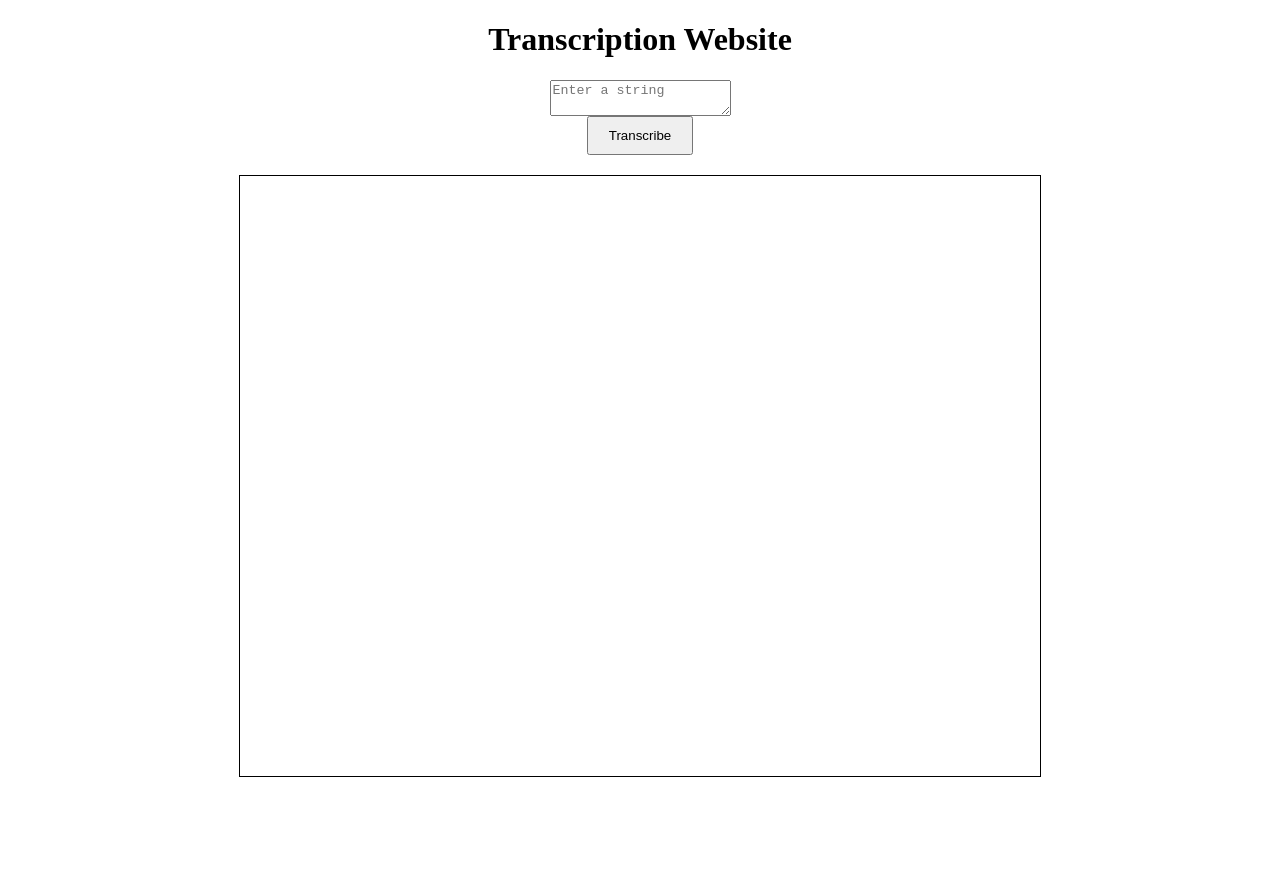
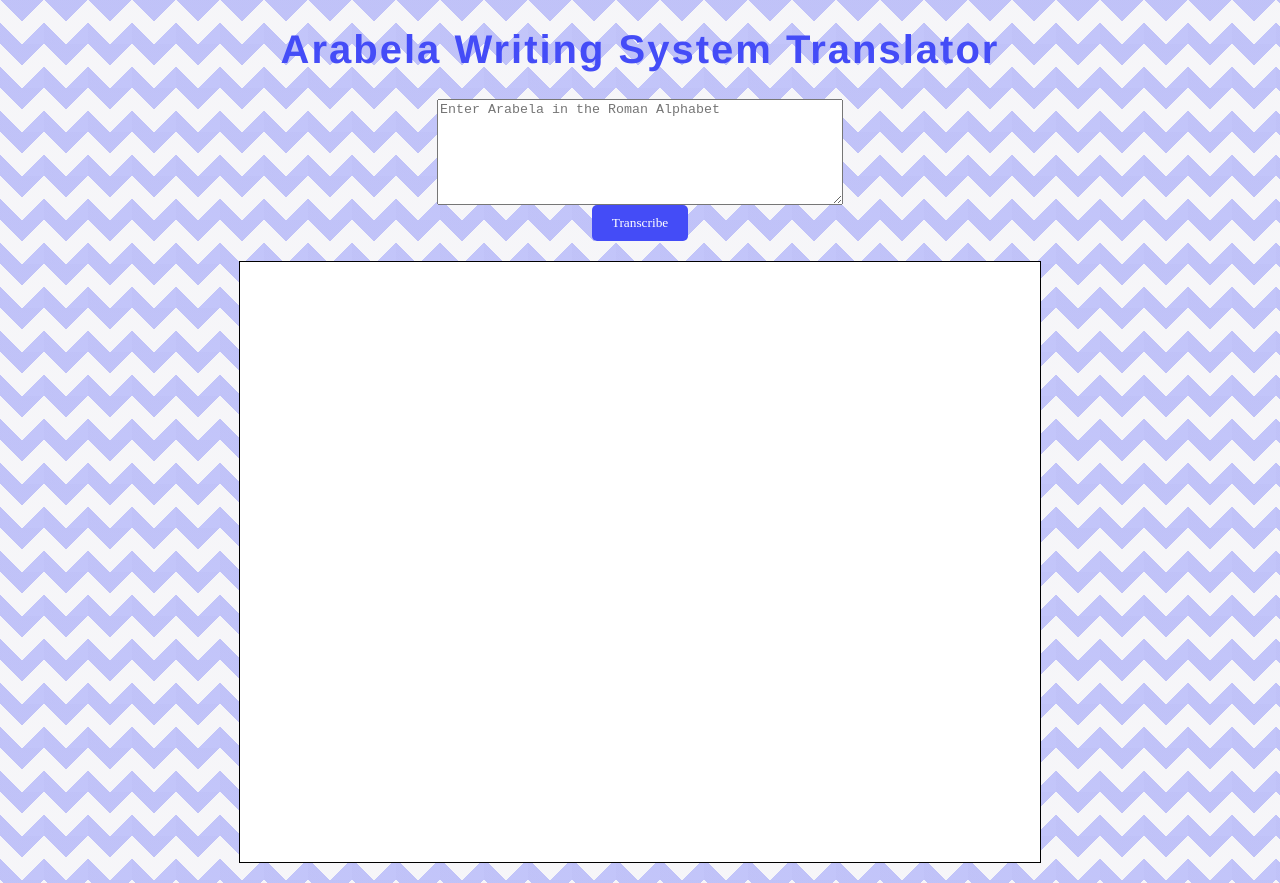
Before and after one commit to jeugarte/AraneticWS, a plain HTML site: page index.html in a window 1280 px wide. Before the commit the page ends 800 px from the top, so only its background shows below. Drawn offline with Linux system fonts and the light colour scheme; a web font is replaced by a local one.

Commit message:
Fnished designing and issues with wrapping transcriptions

```diff
--- a/index.html
+++ b/index.html
@@ -1,13 +1,24 @@
 <!DOCTYPE html>
 <html>
 <head>
-  <title>Transcription Website</title>
+  <title>Arabela Writing System Translator</title>
+  <link rel="stylesheet" href="https://fonts.googleapis.com/css?family=Trirong">
+  <style>
+
+    body {
+      background-color: rgba(238, 237, 243, 0.3);
+      background-image: linear-gradient(135deg, rgba(68, 76, 247, 0.3) 25%, transparent 25%), linear-gradient(225deg, rgba(68, 76, 247, 0.3) 25%, transparent 25%), linear-gradient(45deg, rgba(68, 76, 247, 0.3) 25%, transparent 25%), linear-gradient(315deg, rgba(68, 76, 247, 0.3) 25%, rgba(238, 237, 243, 0.3) 25%);
+      background-position: 22px 0, 22px 0, 0 0, 0 0;
+      background-size: 44px 44px;
+      background-repeat: repeat;
+    }
+  </style>
   <link rel="stylesheet" type="text/css" href="style.css">
 </head>
 <body>
-  <h1>Transcription Website</h1>
-  <textarea id="inputText" placeholder="Enter a string"></textarea>
-  <button onclick="transcribe()">Transcribe</button>
+  <h1>Arabela Writing System Translator</h1>
+  <textarea id="inputText" placeholder="Enter Arabela in the Roman Alphabet"></textarea>
+  <button id="transcribeButton" class="animated-button" onclick="transcribe()">Transcribe</button>
   <div id="transcriptionArea"></div>
   <canvas id="canvas" width="800" height="600"></canvas>
 
--- a/style.css
+++ b/style.css
@@ -1,7 +1,31 @@
 /* Define the styles for your website */
 h1 {
-    text-align: center;
+  text-align: center;
+  font-size: 40px;
+  font-family: Helvetica;
+  color: #444cf7;
+  letter-spacing: 2px;
+  transition: color 0.3s ease-in-out;
+}
+
+h1:hover {
+  animation: jump 0.5s infinite;
+}
+
+@keyframes jump {
+  0%, 20%, 50%, 80%, 100% {
+    transform: translateY(0);
   }
+  40% {
+    transform: translateY(-5px);
+  }
+  60% {
+    transform: translateY(-3px);
+  }
+  90% {
+    transform: translateY(-2px);
+  }
+}
 
   input {
     display: block;
@@ -19,23 +43,48 @@ h1 {
     display: block;
     margin: 0 auto;
     padding: 10px 20px;
+    font-family: "Trirong", serif;
+
   }
 
-  /* #transcriptionArea {
-    margin-top: 20px;
-    padding: 10px;
-    border: 1px solid #ccc;
-    min-height: 100px;
-  } */
-  /* body {
-    display: flex;
-    justify-content: center;
-    align-items: center;
-    height: 100vh;
+
+  .animated-button {
+    position: relative;
+    background-color: #444cf7;
+    color: white;
+    padding: 10px 20px;
+    border: none;
+    border-radius: 5px;
+    cursor: pointer;
+    overflow: hidden;
+    transition: transform 0.3s ease-in-out, background-color 0.3s ease-in-out;
   }
 
-  */
+  .animated-button:hover {
+    transform: scale(1.1);
+    background-color: #00b3ff;
+  }
 
+  .animated-button::before {
+    content: '';
+    position: absolute;
+    top: 0;
+    left: 0;
+    width: 100%;
+    height: 100%;
+    background-color: #444cf7;
+    opacity: 0;
+    transition: opacity 0.3s ease-in-out;
+    z-index: -1;
+  }
+
+  .animated-button:hover::before {
+    opacity: 1;
+  }
+
+  .animated-button span {
+    position: relative;
+  }
 
   canvas {
     display: block;
@@ -43,4 +92,12 @@ h1 {
     border: 1px solid black;
     width: 800px;
     height: 600px;
+    background-color: white;
+
   }
+
+  textarea {
+    width: 400px;
+    height: 100px;
+    resize: vertical;
+  }
--- a/transcribe.js
+++ b/transcribe.js
@@ -50,6 +50,12 @@ function transcribe() {
 
     var rowSize = Math.ceil(num_syllables / 2);
 
+    if (x + (Math.ceil(num_syllables/2) * 40) > lineWidth) {
+      // Move to the next line
+      x = 50;
+      y += 150;
+    }
+
     var counter = 0;
     for (var j = 0; j < word.length; j+=2) {
       var has_sh = false;
@@ -69,6 +75,8 @@ function transcribe() {
       var shapes = syllableMapping[syllable_string];
 
 
+
+
       var xPos = x + (counter % rowSize) * syllableSpacing;
       var yPos = y + (counter < rowSize ? -1 : 1) * Math.floor(counter / rowSize) * syllableSpacing;
 
@@ -78,6 +86,7 @@ function transcribe() {
         drawCharacter(context, xPos, yPos, shape.shape, shape);
 
         //xPos += shape.shape === "circle" ? shape.radius * 2 : shape.length;
+
       }
 
       if (has_sh) {
@@ -156,6 +165,10 @@ function transcribe() {
     //     }
     //     x += syllableSpacing;
     // }
+    var button = document.getElementById("transcribeButton");
+    button.disabled = true;
+    button.style.backgroundColor = "green";
+    button.textContent = "Transcribed!";
 }
 
 function drawCharacter(context, x, y, shape, options) {
```
